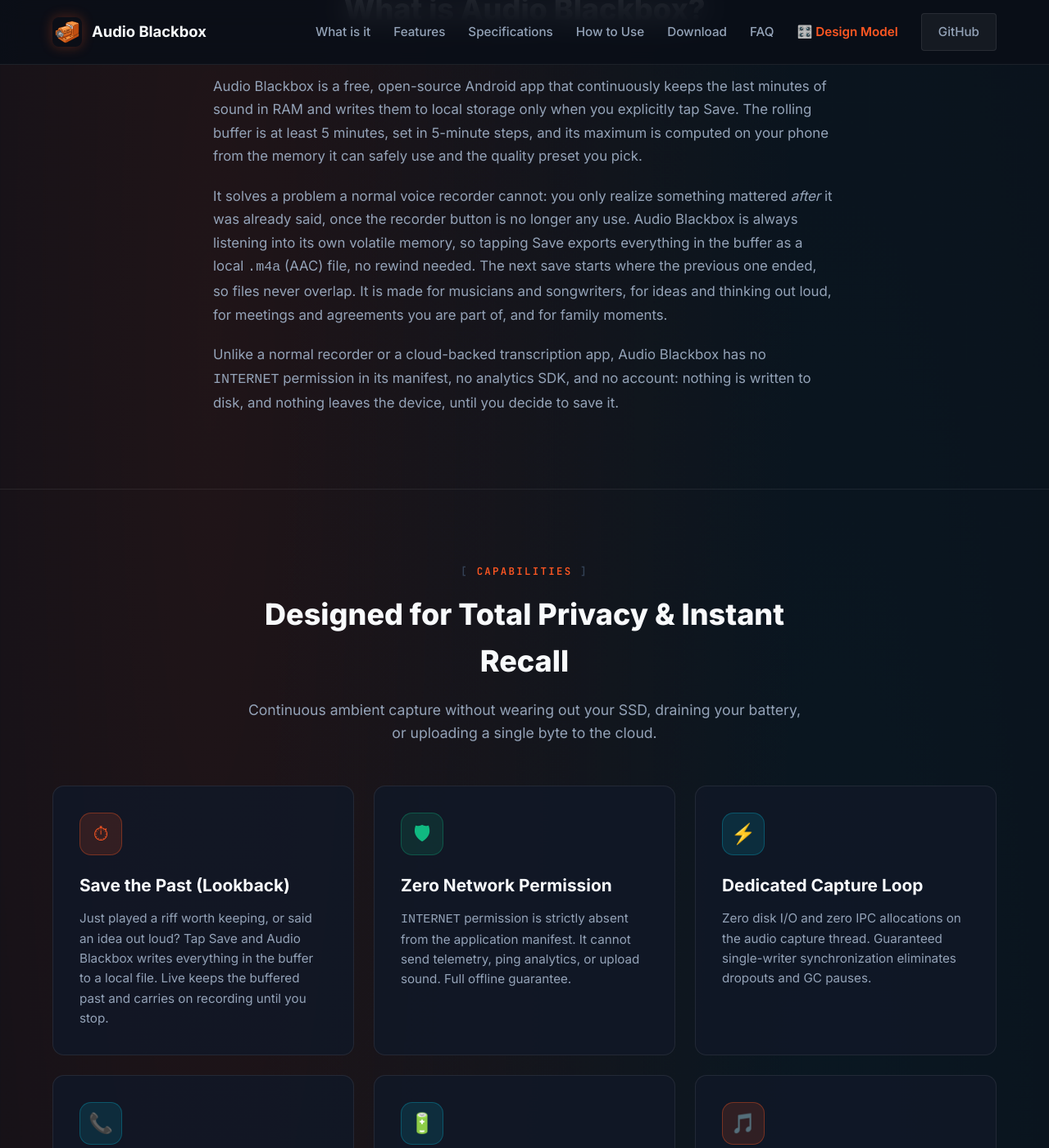
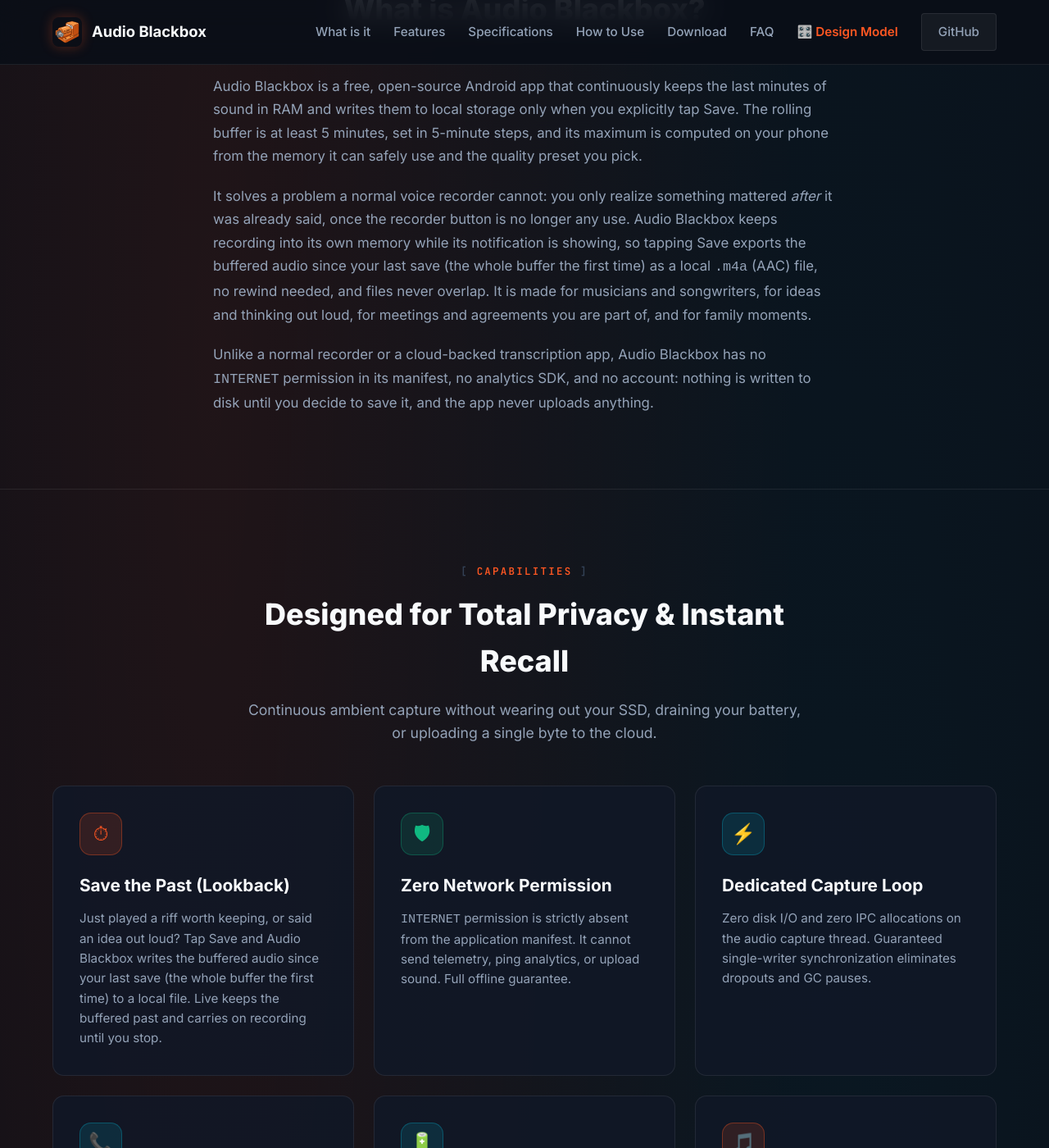
Before and after one commit to alexandre-machado/audio-blackbox, a Jekyll site: the page built from docs/index.html, in a window 1280 px wide and 1400 px high, scrolled down 855 px. Shown: the whole window at 82% size. Built offline with Jekyll 4.4.1, drawn with Linux system fonts in a browser that asks for light colours; some of the changed text lies outside the part shown.

Commit message:
docs: address review on the #419 copy (resize model, save floor, wording)
- README memory section: describe the chunked store from #295/#277.
  Resize copies chunk by chunk, so the peak is about max(old, new) plus
  one chunk, not old plus new. The #272 guard checks net growth plus two
  chunks. Item 4 now says chunks are allocated up front and never on the
  capture path, instead of claiming chunking was rejected.
- AGENTS.md section 7: correct the same stale "second full-size array"
  statement, keeping its origin references.
- Save wording in both full descriptions, the hotsite and README: the
  buffered audio since your last save, the whole buffer the first time.
- Replace "stays on your phone" / "nothing leaves the device" style
  claims about saved files with "the app never uploads anything; saved
  files go to Recordings/Blackbox, where you control them" (EN and PT-BR).
- Hotsite: drop "always listening", and give .footer-bottom a gap plus a
  column layout under 480px for the bilingual consent line.

Co-Authored-By: Claude Opus 5.5 <noreply@anthropic.com>
Claude-Session: https://claude.ai/code/session_01Y49gFkCtcmtcSm3phgVEyZ

```diff
--- a/distribution/metadata/android/en-US/full_description.txt
+++ b/distribution/metadata/android/en-US/full_description.txt
@@ -1,6 +1,6 @@
 Audio Blackbox keeps the last minutes of sound in your phone's memory, so you can save something after it happened. Played a riff you want to keep? Said an idea out loud? Agreed on something in a meeting you were part of? Tap Save and those minutes become an audio file.
 
-Nothing is written to storage until you tap Save, and the app has no internet permission, so your audio stays on your phone.
+Nothing is written to storage until you tap Save, and the app has no internet permission, so it never uploads your audio anywhere.
 
 Made for
 • Musicians and songwriters: keep the riff or melody you just played, without having pressed record first.
@@ -12,7 +12,7 @@ How it works
 • Turn on continuous recording. A visible notification stays up the whole time the app is recording.
 • Audio goes into a rolling buffer in RAM. When the buffer is full, the oldest audio is replaced by the newest.
 • The buffer is at least 5 minutes, set in 5-minute steps. There is no fixed maximum: the app works out how much your phone can safely hold for the quality preset you picked, and shows that limit in Settings.
-• Save writes everything in the buffer to an AAC (.m4a) file. The next save starts where the previous one ended, so your files never overlap.
+• Save writes the buffered audio since your last save (the whole buffer the first time) to an AAC (.m4a) file, so your files never overlap.
 • Live starts a recording that keeps the buffered past and continues until you stop it.
 
 Features
@@ -24,7 +24,7 @@ Features
 
 Privacy
 • No internet permission in the app. No account, no ads, no analytics, no cloud.
-• Audio stays in memory until you save it. Saved files stay on your phone, in Recordings/Blackbox (Music/Blackbox on Android 10 and 11).
+• Audio stays in memory until you save it. The app never uploads anything: saved files go to your phone's Recordings/Blackbox folder (Music/Blackbox on Android 10 and 11), where you control them.
 • Free and open source under GPL-3.0, actively maintained, with the full source code on GitHub.
 
 Record responsibly
--- a/distribution/metadata/android/pt-BR/full_description.txt
+++ b/distribution/metadata/android/pt-BR/full_description.txt
@@ -24,7 +24,7 @@ Recursos
 
 Privacidade
 • Sem permissão de internet no app. Sem conta, sem anúncios, sem analytics, sem nuvem.
-• O áudio fica na memória até você salvar. Os arquivos salvos ficam no seu celular, em Recordings/Blackbox (Music/Blackbox no Android 10 e 11).
+• O áudio fica na memória até você salvar. O app nunca envia nada: os arquivos salvos vão para a pasta Recordings/Blackbox do seu celular (Music/Blackbox no Android 10 e 11), sob o seu controle.
 • Gratuito e de código aberto (GPL-3.0), mantido ativamente, com todo o código no GitHub.
 
 Grave com responsabilidade
--- a/docs/index.html
+++ b/docs/index.html
@@ -73,7 +73,7 @@
         "name": "Does Audio Blackbox upload anything, or does it need an internet connection?",
         "acceptedAnswer": {
           "@type": "Answer",
-          "text": "No. The INTERNET permission is strictly absent from the app's Android manifest, so it cannot send telemetry, ping analytics, or upload sound. Recorded audio stays on the device: in volatile RAM until you save it, and in local storage after that."
+          "text": "No. The INTERNET permission is strictly absent from the app's Android manifest, so it cannot send telemetry, ping analytics, or upload sound. The app never uploads anything: audio is kept in volatile RAM until you save it, then written to your phone's Recordings/Blackbox folder, where you control it."
         }
       },
       {
@@ -113,7 +113,7 @@
         "name": "How is Audio Blackbox different from Google Recorder or a normal voice recorder app?",
         "acceptedAnswer": {
           "@type": "Answer",
-          "text": "A normal recorder only captures audio after you press record, so anything said before that moment is lost. Audio Blackbox keeps recording continuously into a rolling RAM buffer and only writes to storage when you tap Save, so you can save the last minutes of something that already happened. Nothing is written to disk, and nothing leaves the device, until you decide to save it."
+          "text": "A normal recorder only captures audio after you press record, so anything said before that moment is lost. Audio Blackbox keeps recording continuously into a rolling RAM buffer and only writes to storage when you tap Save, so you can save the last minutes of something that already happened. Nothing is written to disk until you decide to save it, and the app never uploads anything."
         }
       },
       {
@@ -858,6 +858,7 @@
       display: flex;
       justify-content: space-between;
       align-items: center;
+      gap: 16px 32px;
       font-size: 0.85rem;
       color: var(--text-dim);
     }
@@ -997,6 +998,10 @@
       }
       .feature-card {
         padding: 24px 18px;
+      }
+      .footer-bottom {
+        flex-direction: column;
+        align-items: flex-start;
       }
     }
   </style>
@@ -1145,10 +1150,10 @@
           Audio Blackbox is a free, open-source Android app that continuously keeps the last minutes of sound in RAM and writes them to local storage only when you explicitly tap Save. The rolling buffer is at least 5 minutes, set in 5-minute steps, and its maximum is computed on your phone from the memory it can safely use and the quality preset you pick.
         </p>
         <p style="margin-bottom:20px;">
-          It solves a problem a normal voice recorder cannot: you only realize something mattered <em>after</em> it was already said, once the recorder button is no longer any use. Audio Blackbox is always listening into its own volatile memory, so tapping Save exports everything in the buffer as a local <code>.m4a</code> (AAC) file, no rewind needed. The next save starts where the previous one ended, so files never overlap. It is made for musicians and songwriters, for ideas and thinking out loud, for meetings and agreements you are part of, and for family moments.
+          It solves a problem a normal voice recorder cannot: you only realize something mattered <em>after</em> it was already said, once the recorder button is no longer any use. Audio Blackbox keeps recording into its own memory while its notification is showing, so tapping Save exports the buffered audio since your last save (the whole buffer the first time) as a local <code>.m4a</code> (AAC) file, no rewind needed, and files never overlap. It is made for musicians and songwriters, for ideas and thinking out loud, for meetings and agreements you are part of, and for family moments.
         </p>
         <p>
-          Unlike a normal recorder or a cloud-backed transcription app, Audio Blackbox has no <code>INTERNET</code> permission in its manifest, no analytics SDK, and no account: nothing is written to disk, and nothing leaves the device, until you decide to save it.
+          Unlike a normal recorder or a cloud-backed transcription app, Audio Blackbox has no <code>INTERNET</code> permission in its manifest, no analytics SDK, and no account: nothing is written to disk until you decide to save it, and the app never uploads anything.
         </p>
       </div>
     </div>
@@ -1167,7 +1172,7 @@
         <div class="feature-card">
           <div class="feature-icon-wrapper icon-orange">⏱</div>
           <h3>Save the Past (Lookback)</h3>
-          <p>Just played a riff worth keeping, or said an idea out loud? Tap Save and Audio Blackbox writes everything in the buffer to a local file. Live keeps the buffered past and carries on recording until you stop.</p>
+          <p>Just played a riff worth keeping, or said an idea out loud? Tap Save and Audio Blackbox writes the buffered audio since your last save (the whole buffer the first time) to a local file. Live keeps the buffered past and carries on recording until you stop.</p>
         </div>
 
         <div class="feature-card">
@@ -1316,7 +1321,7 @@
         <li style="margin-bottom:14px;">Open the app and grant the <code>RECORD_AUDIO</code> permission (and, on Android 13+, <code>POST_NOTIFICATIONS</code>) when prompted.</li>
         <li style="margin-bottom:14px;">Follow the guided battery-optimization bypass so the recording service is not killed by the OEM when the screen is off.</li>
         <li style="margin-bottom:14px;">Start continuous recording. The app runs as a foreground service with a persistent notification and keeps the most recent minutes in RAM (at least 5, up to the ceiling your phone can hold), discarding older audio as new audio arrives.</li>
-        <li style="margin-bottom:14px;">When something worth keeping just happened, tap <strong>Save</strong>. Audio Blackbox writes the retained buffer to local storage as a <code>.m4a</code> (AAC) file, and nothing needs to be pre-armed or predicted.</li>
+        <li style="margin-bottom:14px;">When something worth keeping just happened, tap <strong>Save</strong>. Audio Blackbox writes the buffered audio since your last save (the whole buffer the first time) to local storage as a <code>.m4a</code> (AAC) file, and nothing needs to be pre-armed or predicted.</li>
         <li>Open the in-app player to listen, seek, and share the exported recording through any Android Sharesheet target.</li>
       </ol>
     </div>
@@ -1353,7 +1358,7 @@
         </div>
         <div style="margin-bottom:28px;">
           <h3 style="font-size:1.1rem; color:var(--text-main); margin-bottom:8px;">Does Audio Blackbox upload anything, or does it need an internet connection?</h3>
-          <p style="color:var(--text-muted); line-height:1.7;">No. The <code>INTERNET</code> permission is strictly absent from the app's Android manifest, so it cannot send telemetry, ping analytics, or upload sound. Recorded audio stays on the device: in volatile RAM until you save it, and in local storage after that.</p>
+          <p style="color:var(--text-muted); line-height:1.7;">No. The <code>INTERNET</code> permission is strictly absent from the app's Android manifest, so it cannot send telemetry, ping analytics, or upload sound. The app never uploads anything: audio is kept in volatile RAM until you save it, then written to your phone's Recordings/Blackbox folder, where you control it.</p>
         </div>
         <div style="margin-bottom:28px;">
           <h3 style="font-size:1.1rem; color:var(--text-main); margin-bottom:8px;">Does it keep recording when the screen is off?</h3>
@@ -1373,7 +1378,7 @@
         </div>
         <div style="margin-bottom:28px;">
           <h3 style="font-size:1.1rem; color:var(--text-main); margin-bottom:8px;">How is Audio Blackbox different from Google Recorder or a normal voice recorder app?</h3>
-          <p style="color:var(--text-muted); line-height:1.7;">A normal recorder only captures audio after you press record, so anything said before that moment is lost. Audio Blackbox keeps recording continuously into a rolling RAM buffer and only writes to storage when you tap Save, so you can save the last minutes of something that already happened. Nothing is written to disk, and nothing leaves the device, until you decide to save it.</p>
+          <p style="color:var(--text-muted); line-height:1.7;">A normal recorder only captures audio after you press record, so anything said before that moment is lost. Audio Blackbox keeps recording continuously into a rolling RAM buffer and only writes to storage when you tap Save, so you can save the last minutes of something that already happened. Nothing is written to disk until you decide to save it, and the app never uploads anything.</p>
         </div>
         <div>
           <h3 style="font-size:1.1rem; color:var(--text-main); margin-bottom:8px;">Is it legal to record with Audio Blackbox?</h3>
@@ -1482,7 +1487,7 @@
     }
 
     function triggerSimulatedSave() {
-      alert("Mock demo: in the app, Save writes everything in the buffer to an .m4a (AAC) file in Recordings/Blackbox/.");
+      alert("Mock demo: in the app, Save writes the buffered audio since your last save (the whole buffer the first time) to an .m4a (AAC) file in Recordings/Blackbox/.");
     }
 
     // Mobile Hamburger Navigation
```
Also changed, not shown: other parts of distribution/metadata/android/pt-BR/full_description.txt (+2 -2 lines), AGENTS.md (+1 -1 lines), README.md.
